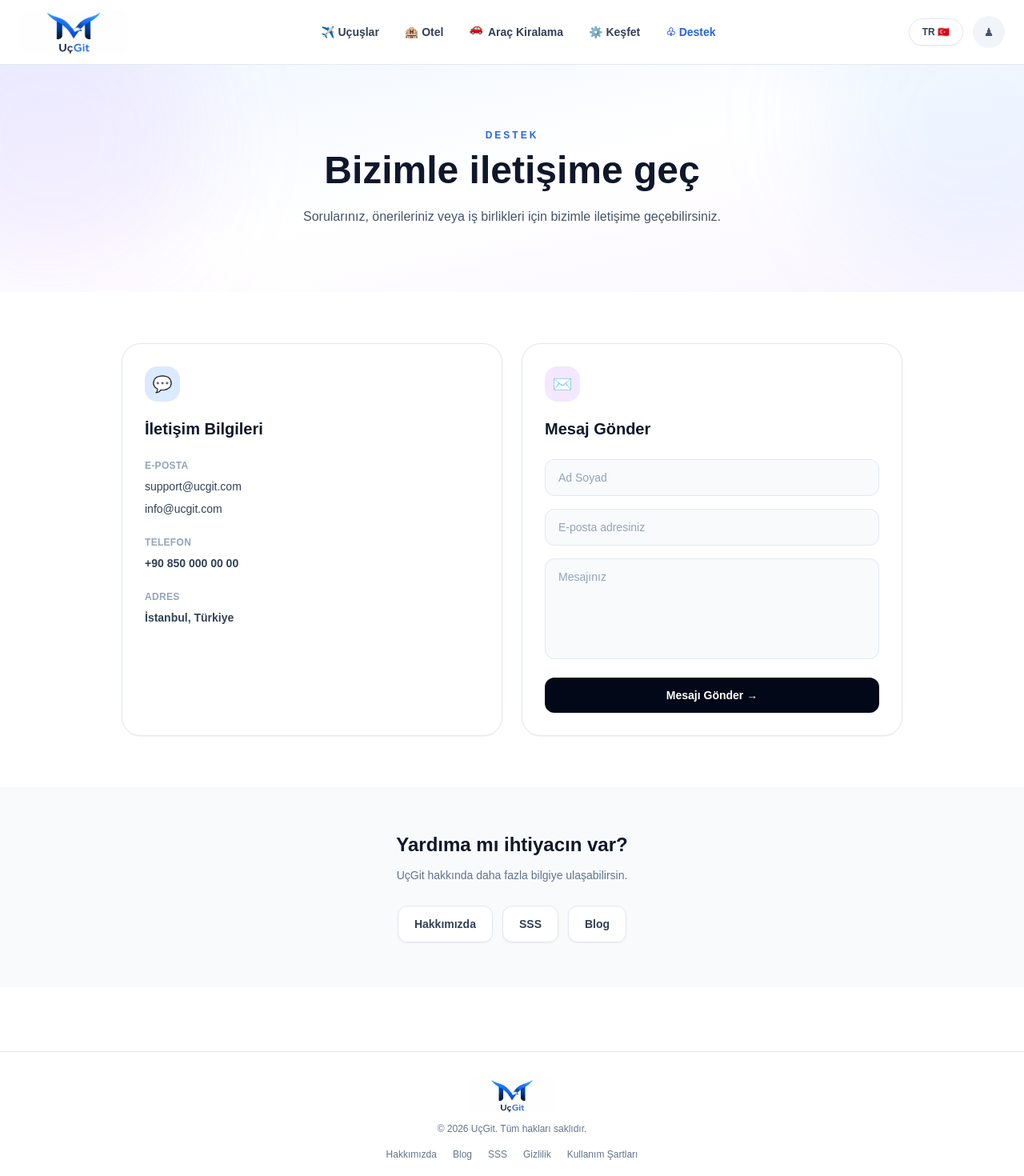
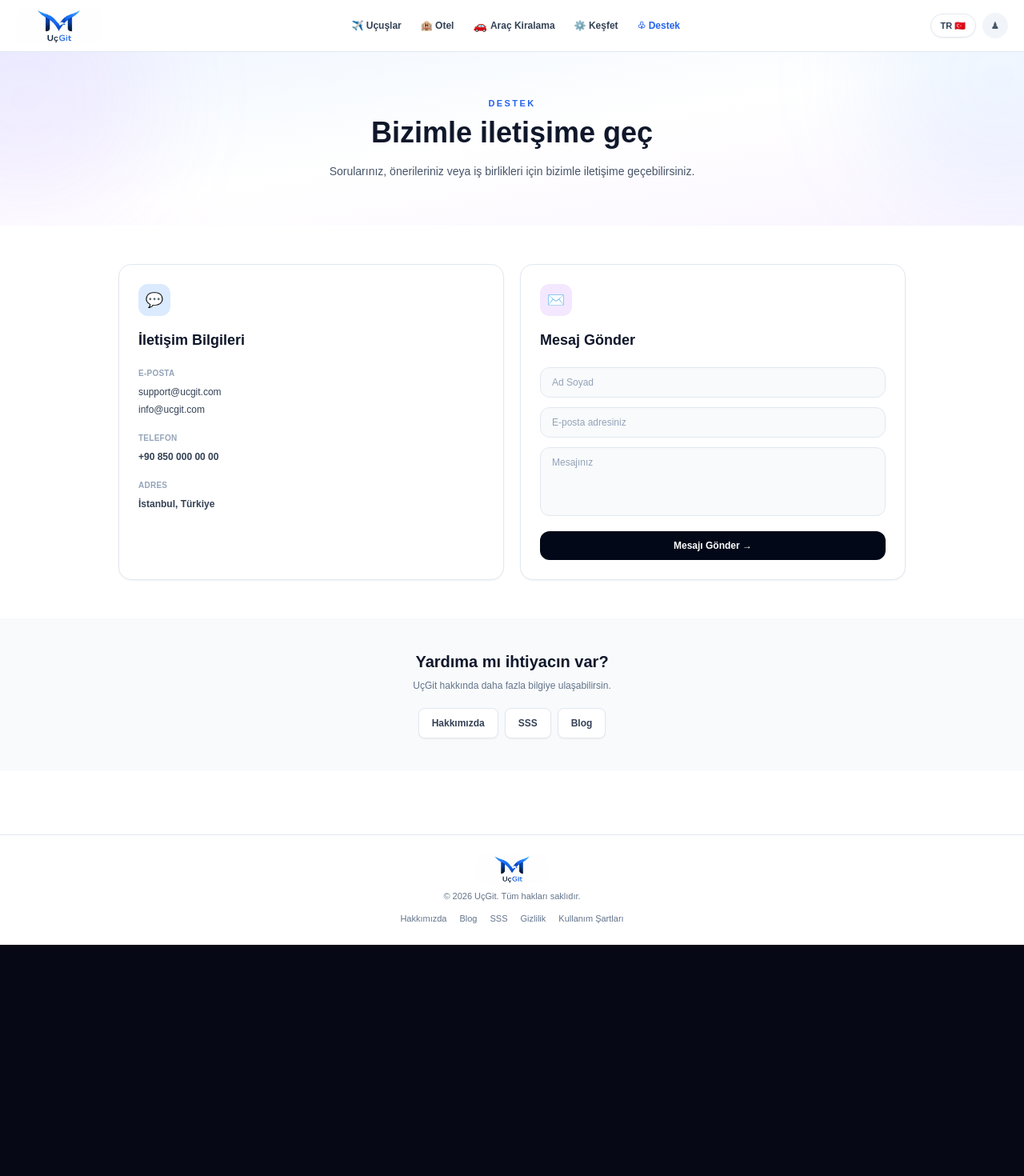
Before and after one commit to melihizzet/flight-platform, a Next.js app: page /contact in a window 1280 px wide. Shown: the top 1470 px of the page at 80% size. After the commit the page ends 1181 px from the top, so only its background shows below. Built offline with nearby package versions, Linux system fonts and the light colour scheme.

Commit message:
Update page.tsx

```diff
--- a/app/contact/page.tsx
+++ b/app/contact/page.tsx
@@ -1,42 +1,42 @@
 export default function ContactPage() {
   return (
-    <main className="min-h-screen bg-white text-slate-900 overflow-x-hidden">
+    <main className="min-h-screen overflow-x-hidden bg-white text-slate-900">
 
       {/* HEADER */}
       <header className="sticky top-0 z-30 border-b border-slate-200 bg-white/95 backdrop-blur-xl">
-        <div className="mx-auto flex h-20 max-w-7xl items-center justify-between px-6">
+        <div className="mx-auto flex h-16 max-w-7xl items-center justify-between px-5">
 
           {/* LOGO */}
           <a href="/" className="flex items-center">
             <img
               src="/logo.jpg"
               alt="UçGit"
-              className="h-14 w-auto rounded-xl"
+              className="h-11 w-auto rounded-lg"
             />
           </a>
 
           {/* MENU */}
-          <nav className="hidden items-center gap-8 md:flex">
+          <nav className="hidden items-center gap-6 md:flex">
 
             <a
               href="/"
-              className="text-sm font-semibold text-slate-700 transition hover:text-blue-600"
+              className="text-xs font-semibold text-slate-700 transition hover:text-blue-600"
             >
               ✈️ Uçuşlar
             </a>
 
             <a
               href="/hotels"
-              className="text-sm font-semibold text-slate-700 transition hover:text-blue-600"
+              className="text-xs font-semibold text-slate-700 transition hover:text-blue-600"
             >
               🏨 Otel
             </a>
 
             <a
               href="/cars"
-              className="flex items-center gap-1.5 text-sm font-semibold text-slate-700 transition hover:text-blue-600"
+              className="flex items-center gap-1 text-xs font-semibold text-slate-700 transition hover:text-blue-600"
             >
-              <span className="inline-block animate-bounce">
+              <span className="inline-block text-sm">
                 🚗
               </span>
               Araç Kiralama
@@ -44,14 +44,14 @@ export default function ContactPage() {
 
             <a
               href="/discover"
-              className="text-sm font-semibold text-slate-700 transition hover:text-blue-600"
+              className="text-xs font-semibold text-slate-700 transition hover:text-blue-600"
             >
               ⚙️ Keşfet
             </a>
 
             <a
               href="/contact"
-              className="text-sm font-semibold text-blue-600"
+              className="text-xs font-semibold text-blue-600"
             >
               ♧ Destek
             </a>
@@ -59,13 +59,13 @@ export default function ContactPage() {
           </nav>
 
           {/* SAĞ TARAF */}
-          <div className="hidden items-center gap-3 md:flex">
+          <div className="hidden items-center gap-2 md:flex">
 
-            <button className="rounded-full border border-slate-200 bg-white px-4 py-2 text-xs font-semibold text-slate-700 shadow-sm">
+            <button className="rounded-full border border-slate-200 bg-white px-3 py-1.5 text-[11px] font-semibold text-slate-700 shadow-sm">
               TR 🇹🇷
             </button>
 
-            <div className="flex h-10 w-10 items-center justify-center rounded-full bg-slate-100 text-sm text-slate-600">
+            <div className="flex h-8 w-8 items-center justify-center rounded-full bg-slate-100 text-xs text-slate-600">
               ♟
             </div>
 
@@ -77,21 +77,21 @@ export default function ContactPage() {
       {/* HERO */}
       <section className="relative overflow-hidden bg-gradient-to-br from-blue-50 via-white to-purple-50">
 
-        <div className="absolute -right-32 -top-32 h-96 w-96 rounded-full bg-blue-400/10 blur-3xl" />
+        <div className="absolute -right-32 -top-32 h-80 w-80 rounded-full bg-blue-400/10 blur-3xl" />
 
-        <div className="absolute -left-32 bottom-0 h-96 w-96 rounded-full bg-purple-400/10 blur-3xl" />
+        <div className="absolute -left-32 bottom-0 h-80 w-80 rounded-full bg-purple-400/10 blur-3xl" />
 
-        <div className="relative mx-auto max-w-5xl px-6 py-20 text-center">
+        <div className="relative mx-auto max-w-5xl px-5 py-14 text-center">
 
-          <p className="mb-3 text-xs font-bold uppercase tracking-[0.25em] text-blue-600">
+          <p className="mb-2 text-[11px] font-bold uppercase tracking-[0.22em] text-blue-600">
             DESTEK
           </p>
 
-          <h1 className="text-3xl font-black leading-tight text-slate-900 md:text-5xl">
+          <h1 className="text-3xl font-black leading-tight text-slate-900 md:text-4xl">
             Bizimle iletişime geç
           </h1>
 
-          <p className="mx-auto mt-5 max-w-2xl text-base leading-7 text-slate-600">
+          <p className="mx-auto mt-4 max-w-2xl text-sm leading-6 text-slate-600">
             Sorularınız, önerileriniz veya iş birlikleri için
             bizimle iletişime geçebilirsiniz.
           </p>
@@ -101,29 +101,29 @@ export default function ContactPage() {
       </section>
 
       {/* CONTENT */}
-      <section className="mx-auto max-w-5xl px-6 py-16">
+      <section className="mx-auto max-w-5xl px-5 py-12">
 
-        <div className="grid gap-6 md:grid-cols-2">
+        <div className="grid gap-5 md:grid-cols-2">
 
           {/* İLETİŞİM BİLGİLERİ */}
-          <div className="rounded-3xl border border-slate-200 bg-white p-7 shadow-sm">
+          <div className="rounded-2xl border border-slate-200 bg-white p-6 shadow-sm">
 
-            <div className="mb-5 flex h-11 w-11 items-center justify-center rounded-2xl bg-blue-100 text-xl">
+            <div className="mb-4 flex h-10 w-10 items-center justify-center rounded-xl bg-blue-100 text-lg">
               💬
             </div>
 
-            <h2 className="text-xl font-black text-slate-900">
+            <h2 className="text-lg font-black text-slate-900">
               İletişim Bilgileri
             </h2>
 
-            <div className="mt-6 space-y-6">
+            <div className="mt-5 space-y-5">
 
               <div>
-                <p className="text-xs font-semibold uppercase tracking-wide text-slate-400">
+                <p className="text-[10px] font-semibold uppercase tracking-wide text-slate-400">
                   E-posta
                 </p>
 
-                <div className="mt-2 space-y-2 text-sm">
+                <div className="mt-2 space-y-1.5 text-xs">
 
                   <a
                     href="mailto:support@ucgit.com"
@@ -143,21 +143,21 @@ export default function ContactPage() {
               </div>
 
               <div>
-                <p className="text-xs font-semibold uppercase tracking-wide text-slate-400">
+                <p className="text-[10px] font-semibold uppercase tracking-wide text-slate-400">
                   Telefon
                 </p>
 
-                <p className="mt-2 text-sm font-semibold text-slate-700">
+                <p className="mt-2 text-xs font-semibold text-slate-700">
                   +90 850 000 00 00
                 </p>
               </div>
 
               <div>
-                <p className="text-xs font-semibold uppercase tracking-wide text-slate-400">
+                <p className="text-[10px] font-semibold uppercase tracking-wide text-slate-400">
                   Adres
                 </p>
 
-                <p className="mt-2 text-sm font-semibold text-slate-700">
+                <p className="mt-2 text-xs font-semibold text-slate-700">
                   İstanbul, Türkiye
                 </p>
               </div>
@@ -167,20 +167,20 @@ export default function ContactPage() {
           </div>
 
           {/* MESAJ FORMU */}
-          <div className="rounded-3xl border border-slate-200 bg-white p-7 shadow-sm">
+          <div className="rounded-2xl border border-slate-200 bg-white p-6 shadow-sm">
 
-            <div className="mb-5 flex h-11 w-11 items-center justify-center rounded-2xl bg-purple-100 text-xl">
+            <div className="mb-4 flex h-10 w-10 items-center justify-center rounded-xl bg-purple-100 text-lg">
               ✉️
             </div>
 
-            <h2 className="text-xl font-black text-slate-900">
+            <h2 className="text-lg font-black text-slate-900">
               Mesaj Gönder
             </h2>
 
             <form
               action="https://formsubmit.co/melihizzetzorluoglu.com"
               method="POST"
-              className="mt-6 space-y-4"
+              className="mt-5 space-y-3"
             >
 
               <input
@@ -188,7 +188,7 @@ export default function ContactPage() {
                 name="name"
                 placeholder="Ad Soyad"
                 required
-                className="w-full rounded-xl border border-slate-200 bg-slate-50 px-4 py-3 text-sm text-slate-900 outline-none transition placeholder:text-slate-400 focus:border-blue-400 focus:bg-white"
+                className="w-full rounded-xl border border-slate-200 bg-slate-50 px-3.5 py-2.5 text-xs text-slate-900 outline-none transition placeholder:text-slate-400 focus:border-blue-400 focus:bg-white"
               />
 
               <input
@@ -196,20 +196,20 @@ export default function ContactPage() {
                 name="email"
                 placeholder="E-posta adresiniz"
                 required
-                className="w-full rounded-xl border border-slate-200 bg-slate-50 px-4 py-3 text-sm text-slate-900 outline-none transition placeholder:text-slate-400 focus:border-blue-400 focus:bg-white"
+                className="w-full rounded-xl border border-slate-200 bg-slate-50 px-3.5 py-2.5 text-xs text-slate-900 outline-none transition placeholder:text-slate-400 focus:border-blue-400 focus:bg-white"
               />
 
               <textarea
                 name="message"
                 placeholder="Mesajınız"
-                rows={5}
+                rows={4}
                 required
-                className="w-full resize-none rounded-xl border border-slate-200 bg-slate-50 px-4 py-3 text-sm text-slate-900 outline-none transition placeholder:text-slate-400 focus:border-blue-400 focus:bg-white"
+                className="w-full resize-none rounded-xl border border-slate-200 bg-slate-50 px-3.5 py-2.5 text-xs text-slate-900 outline-none transition placeholder:text-slate-400 focus:border-blue-400 focus:bg-white"
               />
 
               <button
                 type="submit"
-                className="w-full rounded-xl bg-[#020817] py-3 text-sm font-semibold text-white transition hover:bg-blue-600"
+                className="w-full rounded-xl bg-[#020817] py-2.5 text-xs font-semibold text-white transition hover:bg-blue-600"
               >
                 Mesajı Gönder →
               </button>
@@ -223,37 +223,37 @@ export default function ContactPage() {
       </section>
 
       {/* QUICK LINKS */}
-      <section className="bg-slate-50 py-14">
+      <section className="bg-slate-50 py-10">
 
-        <div className="mx-auto max-w-5xl px-6 text-center">
+        <div className="mx-auto max-w-5xl px-5 text-center">
 
-          <h2 className="text-2xl font-black text-slate-900">
+          <h2 className="text-xl font-black text-slate-900">
             Yardıma mı ihtiyacın var?
           </h2>
 
-          <p className="mt-3 text-sm text-slate-500">
+          <p className="mt-2 text-xs text-slate-500">
             UçGit hakkında daha fazla bilgiye ulaşabilirsin.
           </p>
 
-          <div className="mt-7 flex flex-wrap justify-center gap-3">
+          <div className="mt-5 flex flex-wrap justify-center gap-2">
 
             <a
               href="/about"
-              className="rounded-xl border border-slate-200 bg-white px-5 py-3 text-sm font-semibold text-slate-700 shadow-sm transition hover:border-blue-300 hover:text-blue-600"
+              className="rounded-lg border border-slate-200 bg-white px-4 py-2.5 text-xs font-semibold text-slate-700 shadow-sm transition hover:border-blue-300 hover:text-blue-600"
             >
               Hakkımızda
             </a>
 
             <a
               href="/faq"
-              className="rounded-xl border border-slate-200 bg-white px-5 py-3 text-sm font-semibold text-slate-700 shadow-sm transition hover:border-blue-300 hover:text-blue-600"
+              className="rounded-lg border border-slate-200 bg-white px-4 py-2.5 text-xs font-semibold text-slate-700 shadow-sm transition hover:border-blue-300 hover:text-blue-600"
             >
               SSS
             </a>
 
             <a
               href="/blog"
-              className="rounded-xl border border-slate-200 bg-white px-5 py-3 text-sm font-semibold text-slate-700 shadow-sm transition hover:border-blue-300 hover:text-blue-600"
+              className="rounded-lg border border-slate-200 bg-white px-4 py-2.5 text-xs font-semibold text-slate-700 shadow-sm transition hover:border-blue-300 hover:text-blue-600"
             >
               Blog
             </a>
@@ -265,39 +265,54 @@ export default function ContactPage() {
       </section>
 
       {/* FOOTER */}
-      <footer className="border-t border-slate-200 bg-white py-8">
+      <footer className="border-t border-slate-200 bg-white py-6">
 
-        <div className="mx-auto max-w-7xl px-6 text-center">
+        <div className="mx-auto max-w-7xl px-5 text-center">
 
           <img
             src="/logo.jpg"
             alt="UçGit"
-            className="mx-auto h-11 w-auto rounded-lg"
+            className="mx-auto h-9 w-auto rounded-lg"
           />
 
-          <p className="mt-3 text-xs text-slate-500">
+          <p className="mt-2 text-[11px] text-slate-500">
             © 2026 UçGit. Tüm hakları saklıdır.
           </p>
 
-          <div className="mt-4 flex flex-wrap justify-center gap-5 text-xs text-slate-500">
+          <div className="mt-3 flex flex-wrap justify-center gap-4 text-[11px] text-slate-500">
 
-            <a href="/about" className="hover:text-blue-600">
+            <a
+              href="/about"
+              className="transition hover:text-blue-600"
+            >
               Hakkımızda
             </a>
 
-            <a href="/blog" className="hover:text-blue-600">
+            <a
+              href="/blog"
+              className="transition hover:text-blue-600"
+            >
               Blog
             </a>
 
-            <a href="/faq" className="hover:text-blue-600">
+            <a
+              href="/faq"
+              className="transition hover:text-blue-600"
+            >
               SSS
             </a>
 
-            <a href="/privacy-policy" className="hover:text-blue-600">
+            <a
+              href="/privacy-policy"
+              className="transition hover:text-blue-600"
+            >
               Gizlilik
             </a>
 
-            <a href="/terms" className="hover:text-blue-600">
+            <a
+              href="/terms"
+              className="transition hover:text-blue-600"
+            >
               Kullanım Şartları
             </a>
 
```
